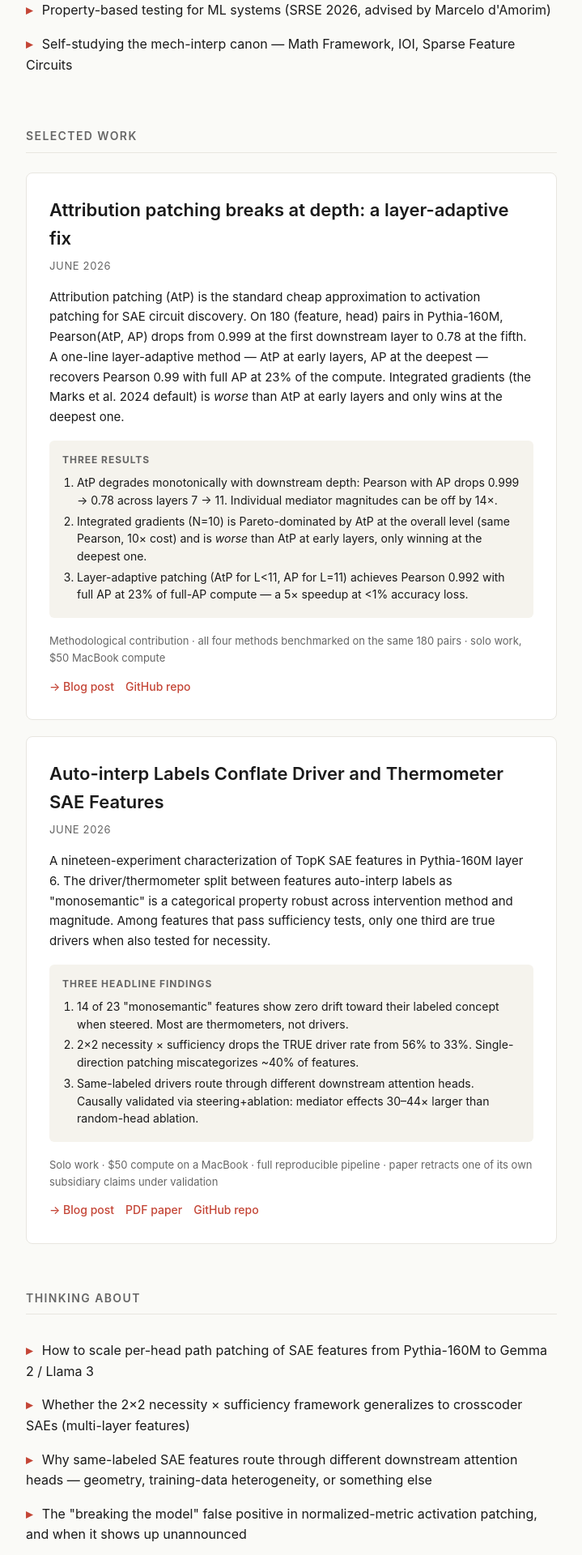
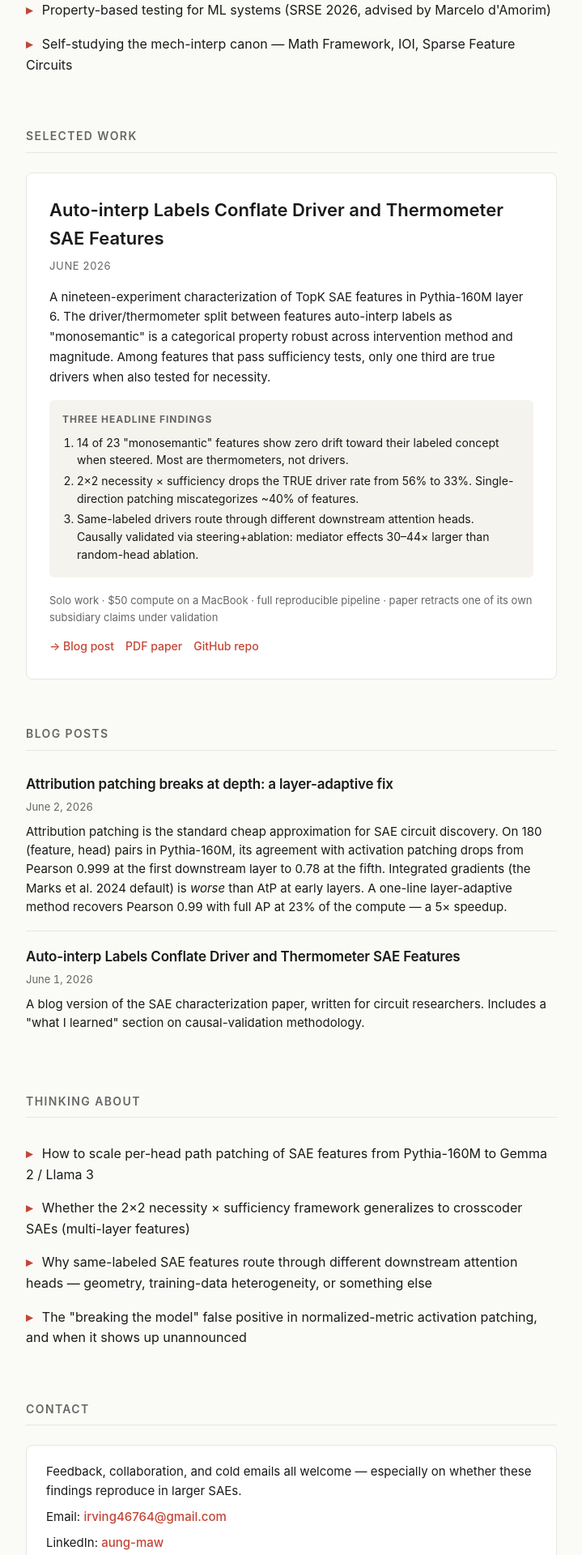
Before and after one commit to OE-GOD/OE-GOD.github.io, a Jekyll site: the page built from index.html, in a window 1280 px wide. Shown: the part 548-2468 px from the top of the page at 81% size, without its empty margins (280-999 px from the left). Built offline with Jekyll 4.4.1, drawn with Linux system fonts in a browser that asks for light colours.

Commit message:
Split portfolio: Selected work vs Blog posts
Move the AtP-degradation post out of Selected work into a new
Blog posts section. Selected work stays focused on the SAE
characterization paper as the primary research piece; blog posts
become the place for methodology notes and shorter writeups.

Add post-list styling: title + date + excerpt format, separator
borders, hover states matching the rest of the portfolio.

Co-Authored-By: Claude Opus 4.7 (1M context) <noreply@anthropic.com>

```diff
--- a/assets/css/home.css
+++ b/assets/css/home.css
@@ -215,6 +215,60 @@ section h2 {
   border-bottom-color: var(--accent);
 }
 
+.post-list {
+  list-style: none;
+  padding: 0;
+  margin: 0;
+}
+
+.post-item {
+  padding: 18px 0;
+  border-bottom: 1px solid var(--border);
+}
+
+.post-item:first-child {
+  padding-top: 4px;
+}
+
+.post-item:last-child {
+  border-bottom: none;
+}
+
+.post-link {
+  display: inline;
+  font-size: 17px;
+  font-weight: 600;
+  color: var(--text);
+  text-decoration: none;
+  letter-spacing: -0.01em;
+  border-bottom: 1px solid transparent;
+  transition: border-color 0.15s, color 0.15s;
+}
+
+.post-link:hover {
+  color: var(--accent);
+  border-bottom-color: var(--accent);
+}
+
+.post-date {
+  display: block;
+  font-size: 13px;
+  color: var(--muted);
+  margin-top: 4px;
+  font-variant-numeric: tabular-nums;
+}
+
+.post-excerpt {
+  font-size: 15px;
+  color: var(--text);
+  margin-top: 8px;
+  line-height: 1.55;
+}
+
+.post-excerpt em {
+  font-style: italic;
+}
+
 .contact-block {
   background: var(--card-bg);
   border: 1px solid var(--border);
--- a/index.html
+++ b/index.html
@@ -27,35 +27,6 @@ layout: home
 
 <section>
   <h2>Selected work</h2>
-
-  <article class="project-card">
-    <h3 class="project-title">
-      <a href="/2026/06/02/atp-degrades-with-depth/">Attribution patching breaks at depth: a layer-adaptive fix</a>
-    </h3>
-    <div class="project-date">June 2026</div>
-
-    <p class="project-summary">
-      Attribution patching (AtP) is the standard cheap approximation to activation patching for SAE circuit discovery. On 180 (feature, head) pairs in Pythia-160M, Pearson(AtP, AP) drops from 0.999 at the first downstream layer to 0.78 at the fifth. A one-line layer-adaptive method — AtP at early layers, AP at the deepest — recovers Pearson 0.99 with full AP at 23% of the compute. Integrated gradients (the Marks et al. 2024 default) is <em>worse</em> than AtP at early layers and only wins at the deepest one.
-    </p>
-
-    <div class="project-findings">
-      <strong>Three results</strong>
-      <ol>
-        <li>AtP degrades monotonically with downstream depth: Pearson with AP drops 0.999 → 0.78 across layers 7 → 11. Individual mediator magnitudes can be off by 14×.</li>
-        <li>Integrated gradients (N=10) is Pareto-dominated by AtP at the overall level (same Pearson, 10× cost) and is <em>worse</em> than AtP at early layers, only winning at the deepest one.</li>
-        <li>Layer-adaptive patching (AtP for L&lt;11, AP for L=11) achieves Pearson 0.992 with full AP at 23% of full-AP compute — a 5× speedup at &lt;1% accuracy loss.</li>
-      </ol>
-    </div>
-
-    <div class="project-meta">
-      Methodological contribution · all four methods benchmarked on the same 180 pairs · solo work, $50 MacBook compute
-    </div>
-
-    <div class="project-links">
-      <a href="/2026/06/02/atp-degrades-with-depth/">→ Blog post</a>
-      <a href="https://github.com/OE-GOD/sae-pythia-160m" target="_blank" rel="noopener">GitHub repo</a>
-    </div>
-  </article>
 
   <article class="project-card">
     <h3 class="project-title">
@@ -89,6 +60,24 @@ layout: home
 </section>
 
 <section>
+  <h2>Blog posts</h2>
+
+  <ul class="post-list">
+    <li class="post-item">
+      <a class="post-link" href="/2026/06/02/atp-degrades-with-depth/">Attribution patching breaks at depth: a layer-adaptive fix</a>
+      <span class="post-date">June 2, 2026</span>
+      <p class="post-excerpt">Attribution patching is the standard cheap approximation for SAE circuit discovery. On 180 (feature, head) pairs in Pythia-160M, its agreement with activation patching drops from Pearson 0.999 at the first downstream layer to 0.78 at the fifth. Integrated gradients (the Marks et al. 2024 default) is <em>worse</em> than AtP at early layers. A one-line layer-adaptive method recovers Pearson 0.99 with full AP at 23% of the compute — a 5× speedup.</p>
+    </li>
+
+    <li class="post-item">
+      <a class="post-link" href="/2026/06/01/sae-pythia-160m/">Auto-interp Labels Conflate Driver and Thermometer SAE Features</a>
+      <span class="post-date">June 1, 2026</span>
+      <p class="post-excerpt">A blog version of the SAE characterization paper, written for circuit researchers. Includes a "what I learned" section on causal-validation methodology.</p>
+    </li>
+  </ul>
+</section>
+
+<section>
   <h2>Thinking about</h2>
   <ul class="now-list">
     <li>How to scale per-head path patching of SAE features from Pythia-160M to Gemma 2 / Llama 3</li>
```
